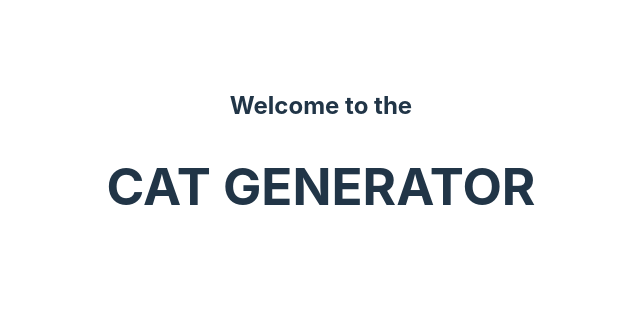
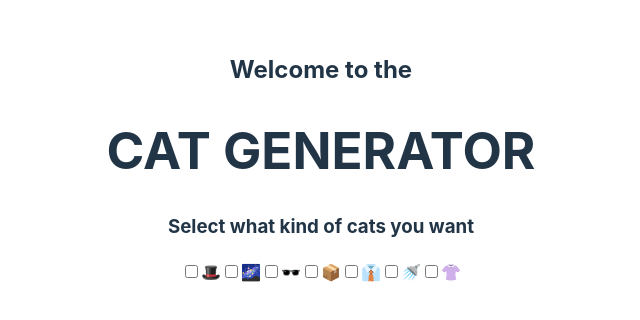
Before and after one commit to Esbj/Cat-generator-React, a React (Vite) app: page / in a window 1280 px wide. Shown: the part 242-562 px from the top of the page, without its empty margins (319-959 px from the left). Built offline with nearby package versions, Linux system fonts and the light colour scheme.

Commit message:
Added SelectCats to App.tsx

```diff
--- a/src/App.tsx
+++ b/src/App.tsx
@@ -1,12 +1,18 @@
 import './App.css'
+import SelectCats from './SelectCats/SelectCats'
+
 
 function App() {
+  const fetchCats = () => {
+
+  }
   return (
     <>
       <div id="header">
         <h2>Welcome to the</h2>
         <h1>CAT GENERATOR</h1>
       </div>
+      <SelectCats fetchCats={fetchCats} />
     </>
   )
 }
```
